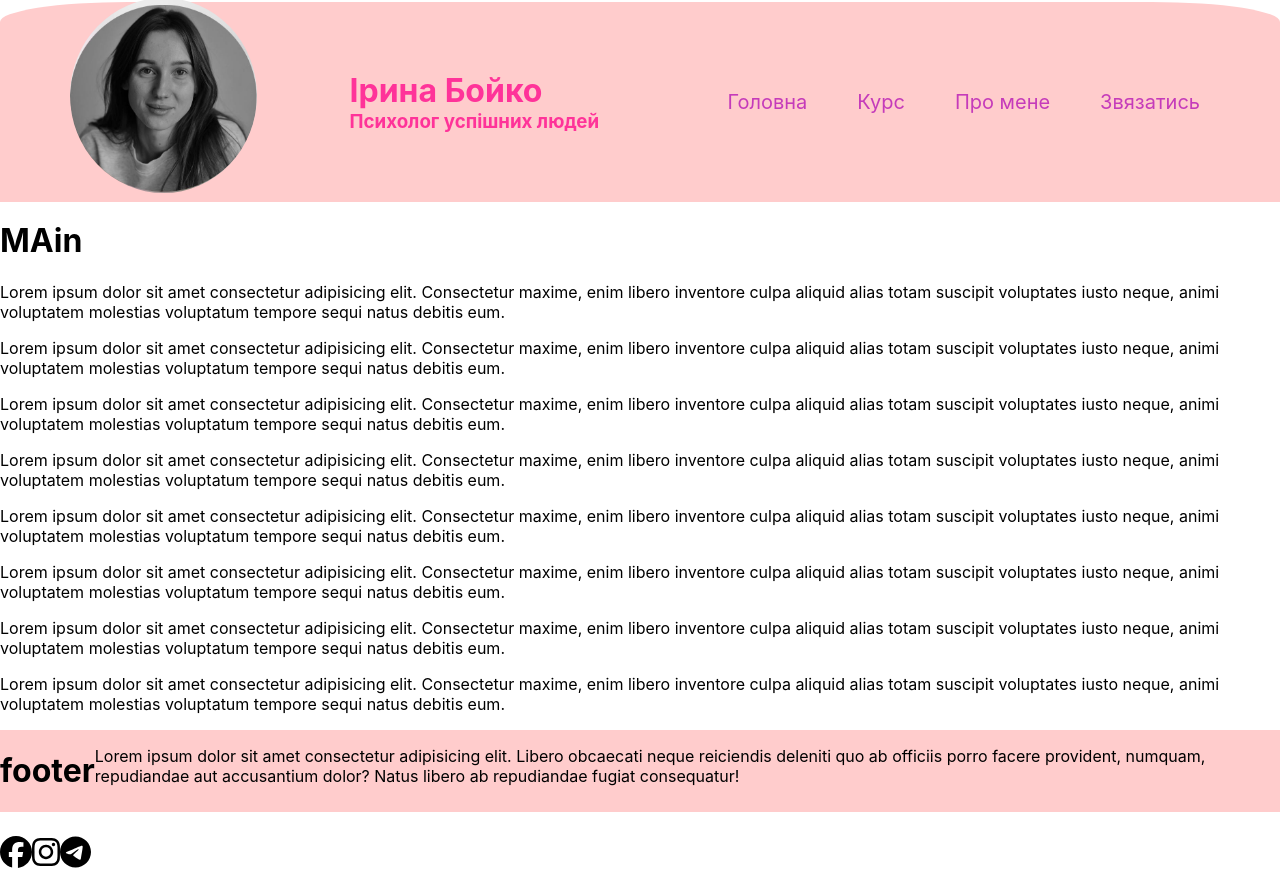
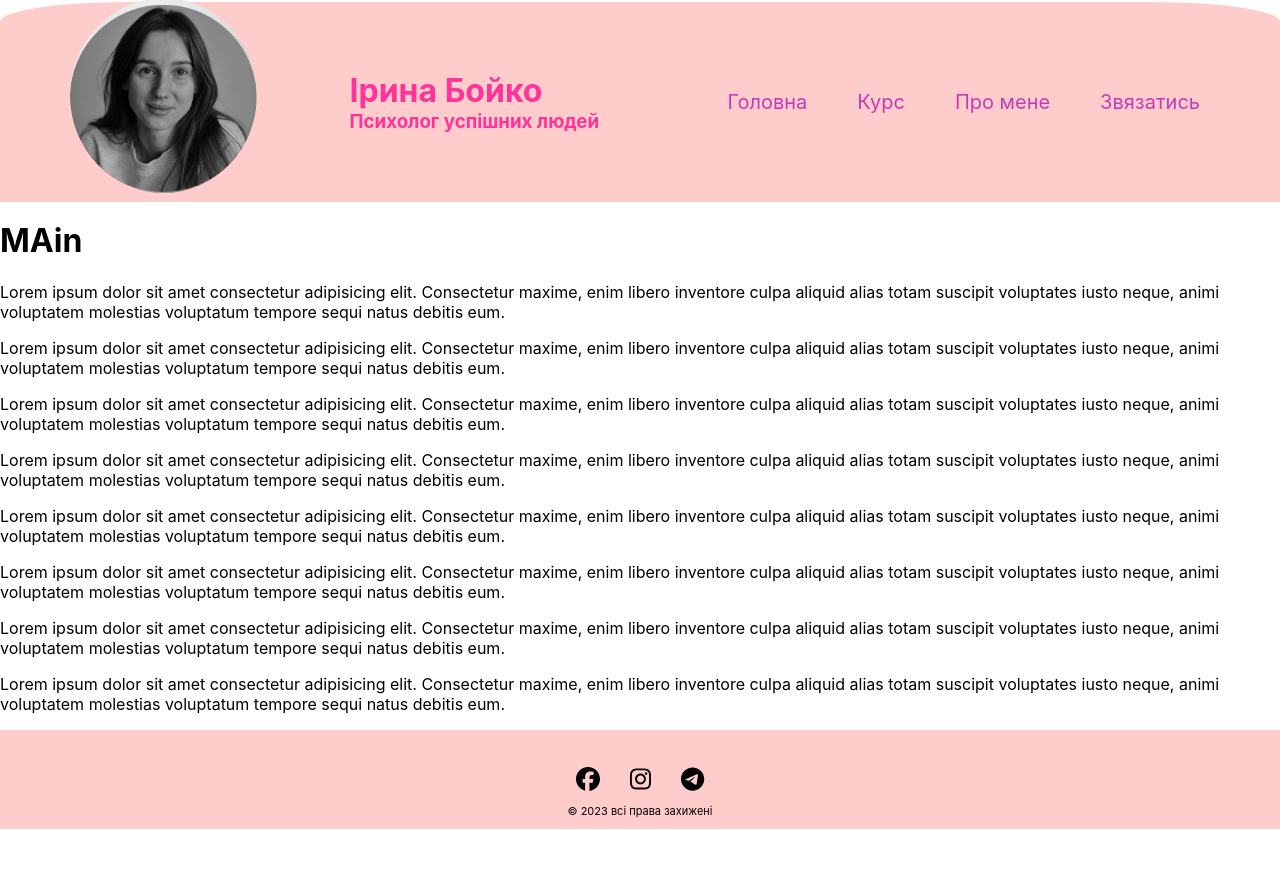
Before and after one commit to MR-FRED200396/PsychologBoiko, a React (Create React App) app: page / in a window 1280 px wide. After the commit the page ends 829 px from the top, so only its background shows below. Built offline with nearby package versions, Linux system fonts and the light colour scheme.

Commit message:
add interactive icon in footer

```diff
--- a/src/components/footer/Footer.jsx
+++ b/src/components/footer/Footer.jsx
@@ -7,22 +7,49 @@ import {
 } from "@fortawesome/free-brands-svg-icons";
 
 export default function Footer() {
+  const objectSocialMedia = {
+    instagram: "https://instagram.com/psycholog.boiko?igshid=MzRlODBiNWFlZA==",
+    telegram: "https://t.me/psycholog_boiko",
+    facebook: "https://www.facebook.com/psycholog.vinn",
+  };
+
+  function goToSocialMedia(event) {
+    for (let key in objectSocialMedia) {
+      if (event.target.dataset.icon === key) {
+        window.location.assign(objectSocialMedia[key]);
+      }
+    }
+  }
   return (
     <>
       <div className={style.footer_wraper}>
-        <h1>footer</h1>
-        <p>
-          Lorem ipsum dolor sit amet consectetur adipisicing elit. Libero
-          obcaecati neque reiciendis deleniti quo ab officiis porro facere
-          provident, numquam, repudiandae aut accusantium dolor? Natus libero ab
-          repudiandae fugiat consequatur!
-        </p>
+        <h2 className={style.social_media_icons}>
+          <FontAwesomeIcon
+            icon={faFacebook}
+            onClick={goToSocialMedia}
+            title="Facebook"
+          />
+        </h2>
+        <h2 className={style.social_media_icons}>
+          <FontAwesomeIcon
+            icon={faInstagram}
+            onClick={goToSocialMedia}
+            title="Instagram"
+          />
+        </h2>
+        <h2 className={style.social_media_icons}>
+          <FontAwesomeIcon
+            icon={faTelegram}
+            onClick={goToSocialMedia}
+            title="Telegram"
+          />
+        </h2>
+        <div className={style.allRightProtect_Wraper}>
+          <p className={style.allRightProtect}>
+            &copy; 2023 всі права захижені
+          </p>
+        </div>
       </div>
-      <h1>
-        <FontAwesomeIcon icon={faFacebook} />
-        <FontAwesomeIcon icon={faInstagram} />
-        <FontAwesomeIcon icon={faTelegram} />
-      </h1>
     </>
   );
 }
--- a/src/components/footer/footer.module.css
+++ b/src/components/footer/footer.module.css
@@ -1,4 +1,20 @@
 .footer_wraper {
   background-color: #ffcccc;
   display: flex;
+  justify-content: center;
+  align-items: center;
+  position: relative;
 }
+.social_media_icons {
+  padding: 15px;
+  flex-direction: row;
+}
+.allRightProtect_Wraper {
+  display: flex;
+  flex-direction: row;
+  position: absolute;
+  bottom: 0px;
+}
+.allRightProtect {
+  font-size: 11px;
+}
```
